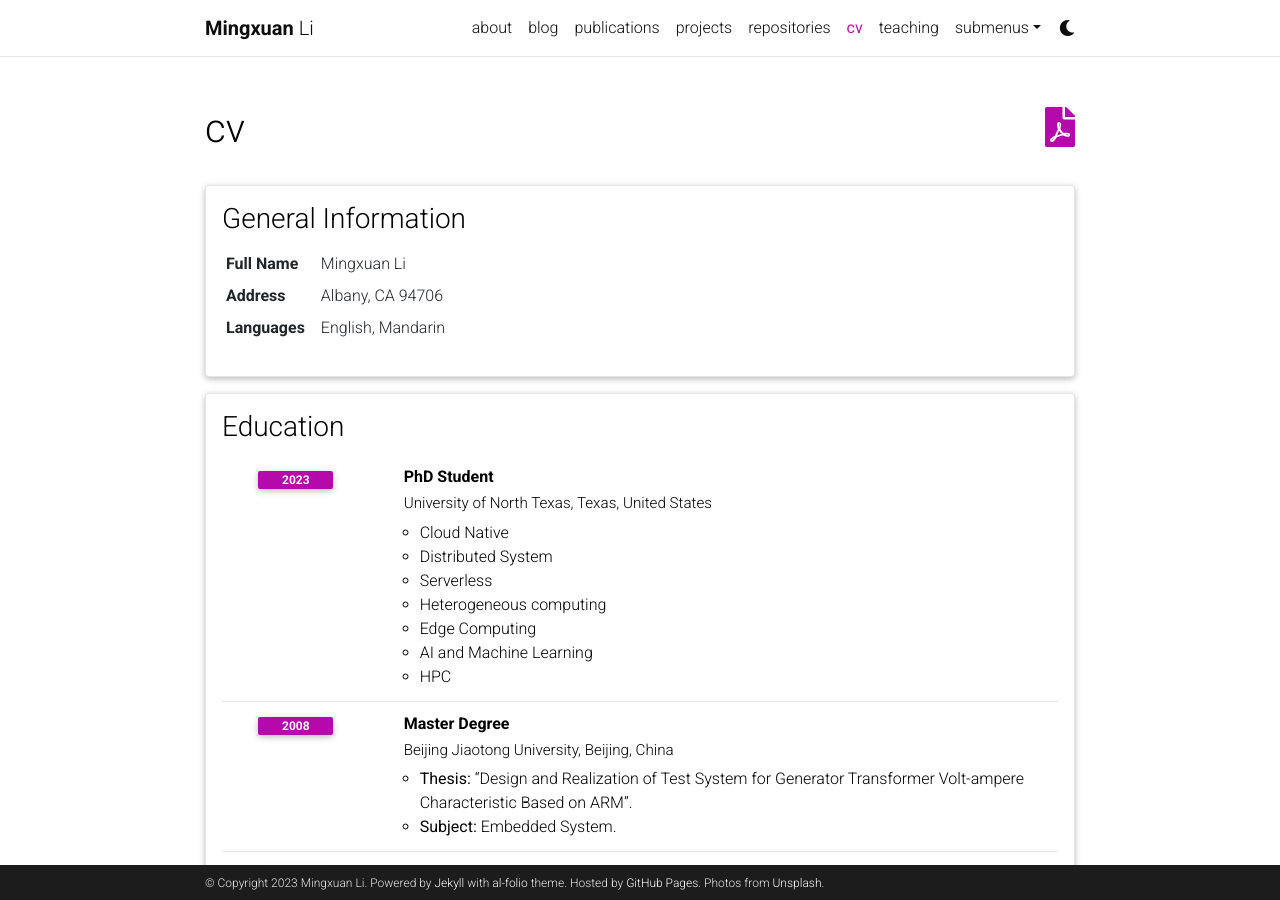
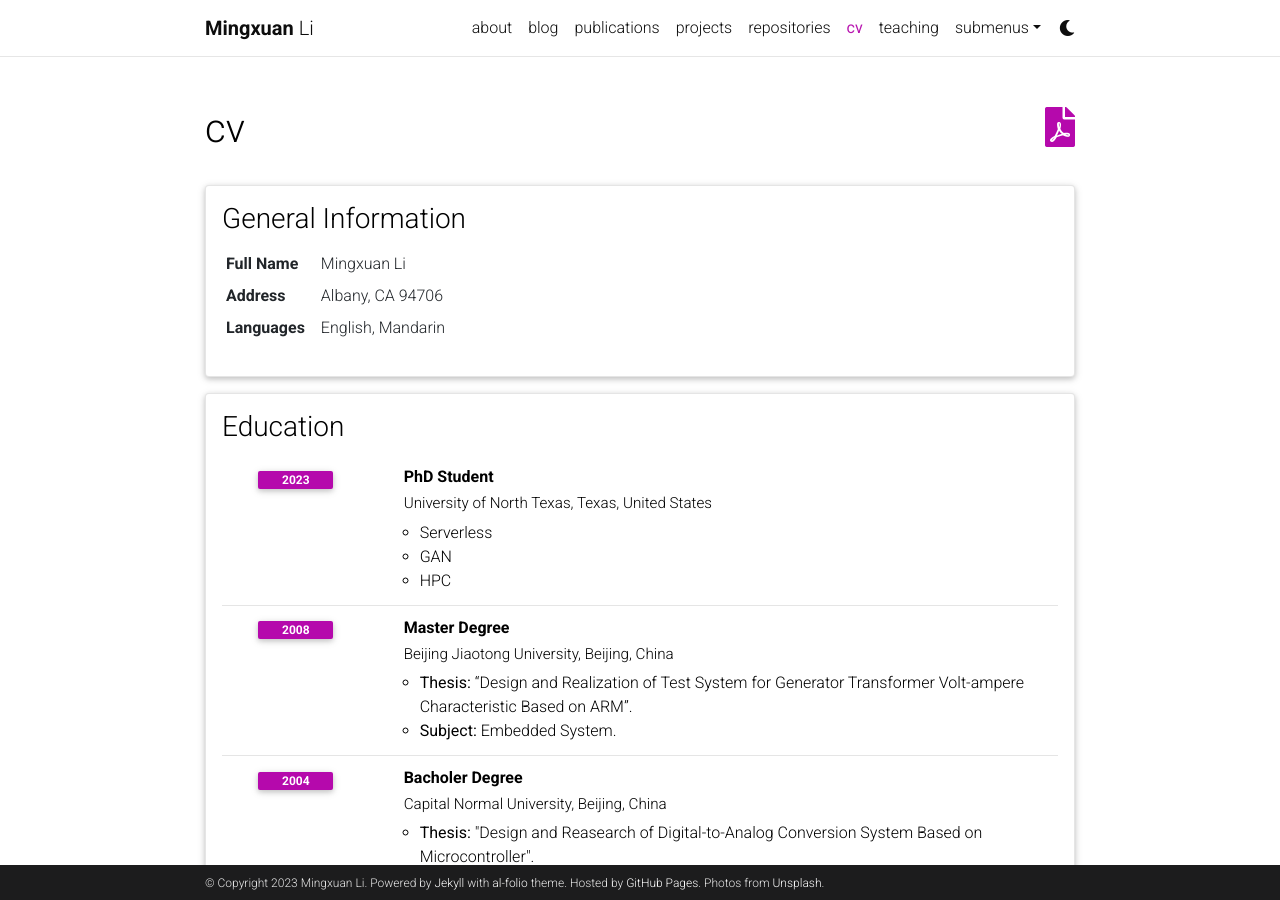
Before and after one commit to limx59/limx59.github.io, a Jekyll site: the page built from _pages/cv.md, in a window 1280 px wide and 900 px high. Built offline with Jekyll 4.4.1, drawn with Linux system fonts in a browser that asks for light colours; comment, search, counter and statistics services are not loaded; a style sheet for code colours, icons or effects is not loaded.

Commit message:
Update cv.yml

```diff
--- a/_data/cv.yml
+++ b/_data/cv.yml
@@ -15,12 +15,8 @@
       institution: University of North Texas, Texas, United States
       year: 2023
       description:
-        - Cloud Native
-        - Distributed System
         - Serverless
-        - Heterogeneous computing
-        - Edge Computing
-        - AI and Machine Learning
+        - GAN
         - HPC
 
     - title: Master Degree
```
